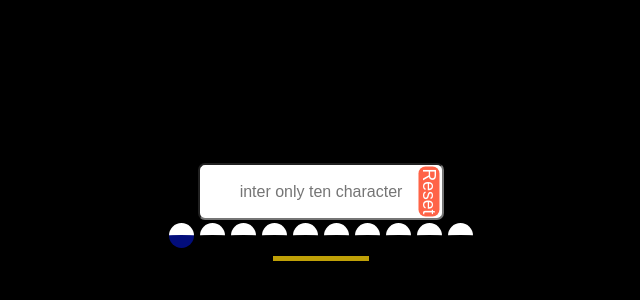
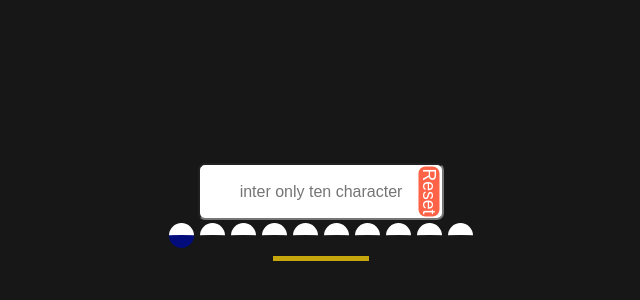
Before and after one commit to ghiyaee/logo, a plain HTML site: page index.html in a window 1280 px wide. Shown: the part 188-488 px from the top of the page, without its empty margins (319-959 px from the left). Drawn offline with Linux system fonts and the light colour scheme.

Commit message:
update colors

```diff
--- a/app.js
+++ b/app.js
@@ -20,7 +20,6 @@ form.addEventListener('submit', (e) => {
     let newa = int.value.trim();
     arry.push(...newa.toUpperCase());
     int.value = '';
-    int.innerText = 'please a wait';
     localStorage.setItem('arry', JSON.stringify(arry));
 })
 const conv = JSON.parse(localStorage.getItem('arry', arry));
@@ -54,8 +53,12 @@ circle.forEach((p, index, arr) => {
 ///////////////////////////////////////////secound two
 
 // for (let i = 0; i < circle.length;i++) {
-//     setTimeout(() => {
-//         circle[i].innerHTML = `${str[i]}`;
+//        const color1 = Math.floor(Math.random() * 255);
+//        const color2 = Math.floor(Math.random() * 255);
+//        const color3 = Math.floor(Math.random() * 255);
+//        circle[i].style.backgroundColor = `rgb(${color1},${color2},${color3})`;
+//      setTimeout(() => {
+//         circle[i].innerHTML = `${conv[i]}`;
 //         circle[i].style.animationName = "none";
 //         circle[i].style.backgroundColor = "black";
 //         circle[i].style.color = "white";
@@ -73,8 +76,13 @@ circle.forEach((p, index, arr) => {
 
 // let j = 0;
 //   for (let i of circle) {
+//           const color1 = Math.floor(Math.random() * 255);
+//           const color2 = Math.floor(Math.random() * 255);
+//           const color3 = Math.floor(Math.random() * 255);
+//          i.style.backgroundColor = `rgb(${color1},${color2},${color3})`;
 //       setTimeout(() => {
-//             i.innerHTML = `${str[j]}`;
+//           i.innerHTML = `${conv[j]}`;
+//           j++;
 //             i.style.animationName = "none";
 //             i.style.backgroundColor = "black";
 //             i.style.color = "white";
@@ -84,7 +92,7 @@ circle.forEach((p, index, arr) => {
 //                 js.classList.remove('hiden');
 //                 line.classList.add('hiden');
 //             }
-//             j++
 //         }, timer);
+
 //       timer += 2000;
 //     }
--- a/style.css
+++ b/style.css
@@ -9,7 +9,7 @@ body{
     justify-content: center;
     align-items: center;
     height: 100vh;
-    background: #000;
+    background: rgb(24, 23, 23);
     flex-direction: column;
 
 }
```
